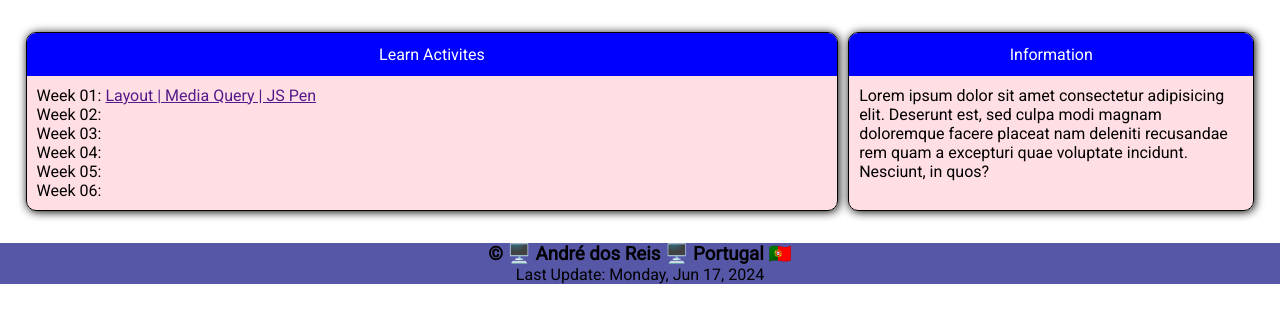
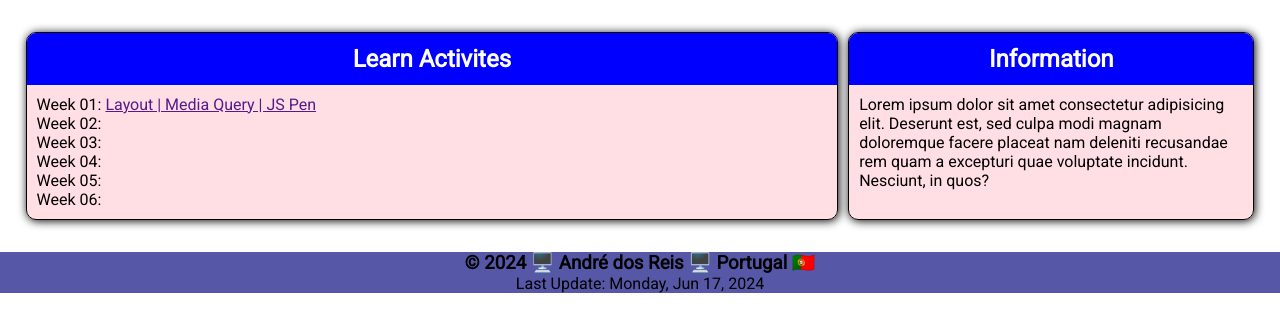
Before and after one commit to andredosreis/wdd230, a plain HTML site: page index.html in a window 1280 px wide. Shown: the part 213-544 px from the top of the page. Drawn offline with Linux system fonts and the light colour scheme.

Commit message:
corrigindo erros
corrigindo erros

```diff
--- a/index.html
+++ b/index.html
@@ -34,9 +34,9 @@
  <hr>
  <div class="parent">
     <section class="section1">
-        <span>
+        <h2>
             Learn Activites
-        </span>
+        </h2>
         <ul>
             <li> Week 01: <a href=""> Layout | Media Query | JS Pen</a></li>
             <li>Week 02: <a href=""></a></li>
@@ -44,11 +44,10 @@
             <li>Week 04: <a href=""></a></li>
             <li>Week 05: <a href=""></a></li>
             <li>Week 06: <a href=""></a></li>
-
-
+        </ul>
     </section>
     <section class="section2">
-        <span>Information</span>
+        <h2>Information</h2>
         <p>Lorem ipsum dolor sit amet consectetur adipisicing elit. Deserunt est, sed culpa modi magnam doloremque facere placeat nam deleniti recusandae rem quam a excepturi quae voluptate incidunt. Nesciunt, in quos?</p>
 
     </section>
@@ -56,7 +55,7 @@
    </main>
     <footer>
         <span id="copyright"> </span>
-        <h3>&copy; 🖥️ André dos Reis 🖥️ Portugal 🇵🇹 </h3>
+        <h3>&copy; 2024 🖥️ André dos Reis 🖥️ Portugal 🇵🇹 </h3>
          <span id="currentDate"></span>
     </footer>
     <script src="scripts/getDates.js"></script>
--- a/styles/small.css
+++ b/styles/small.css
@@ -81,7 +81,7 @@ section{
     margin: 1rem 0;
 
 }
- .parent span{
+ .parent h2{
     background-color: blue;
     color: white;
     display: block; /*server para preencher toda a borda*/
```
